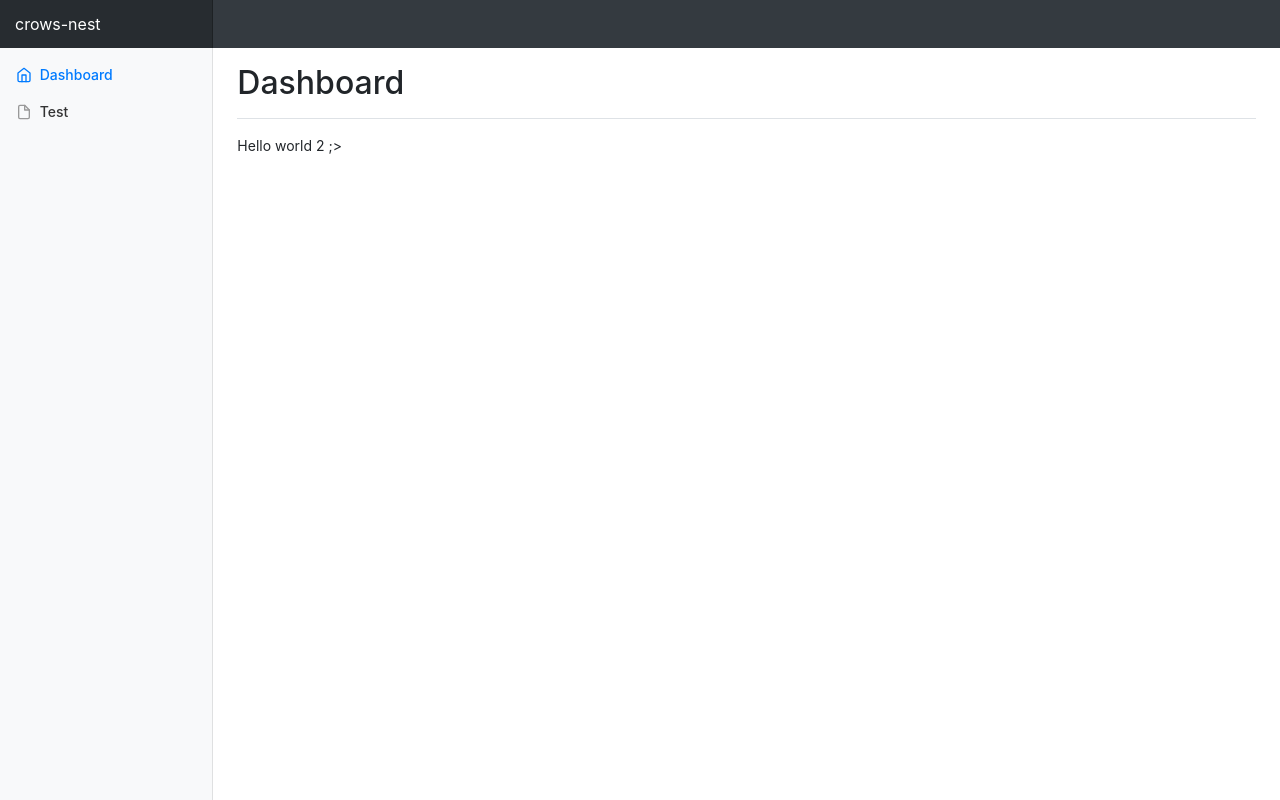
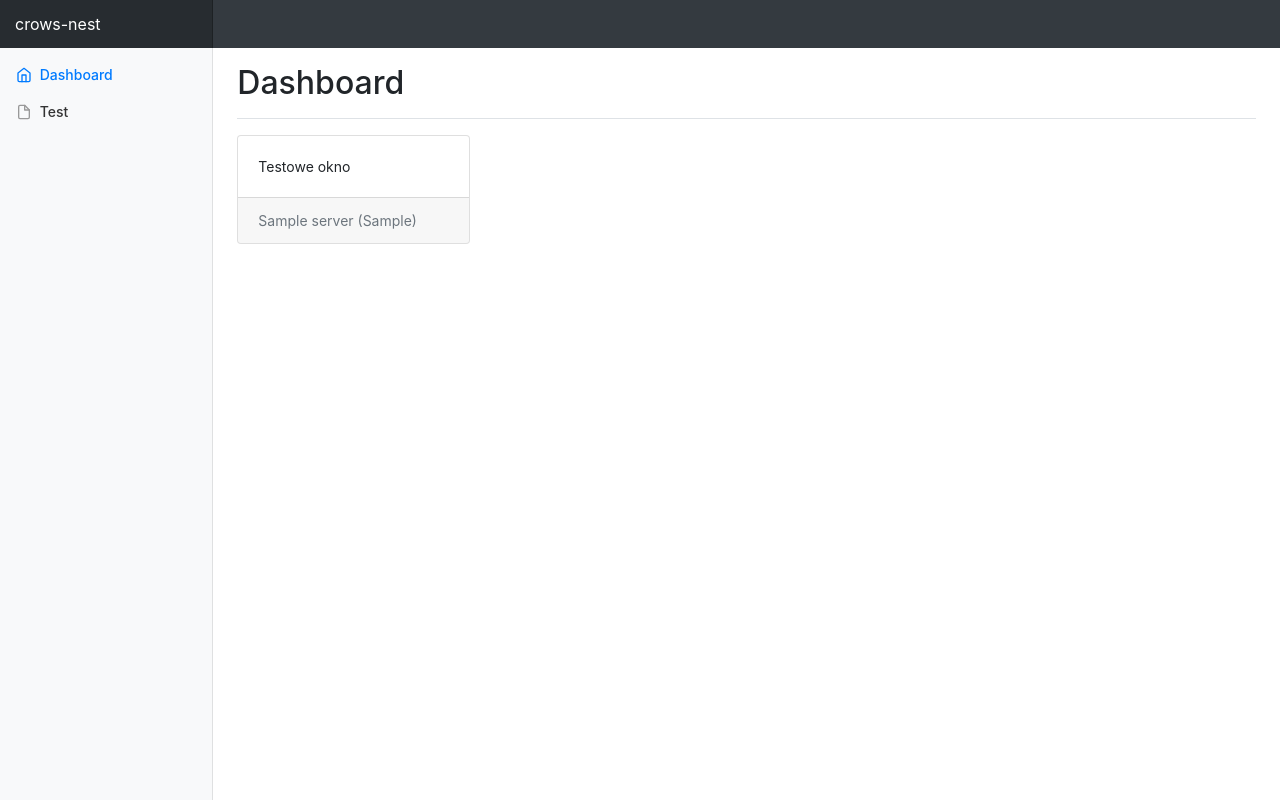
Before and after one commit to lukasszz/crows-nest, a Flask app: page / in a window 1280 px wide. Run offline with Flask 2, Linux system fonts and the light colour scheme; tables that the repository leaves empty hold one stand-in row (values such as "Sample post"); some libraries are stand-ins or nearby versions.

Commit message:
Example card's

```diff
--- a/server/routes.py
+++ b/server/routes.py
@@ -13,7 +13,9 @@ def index():
     # s = Server(name='localhost', ip='127.0.0.1')
     # db.session.add(s)
     # db.session.commit()
-    return render_template('index.html')
+    servers = Server.query.all()
+
+    return render_template('index.html', servers=servers)
 
 
 @app.route('/report', methods=['POST'])
--- a/server/templates/index.html
+++ b/server/templates/index.html
@@ -11,7 +11,22 @@
       </div>-->
     </div>
 
-    <p> Hello world 2 ;> </p>
+    <div class="row">
+    {% for serv in servers %}
+        <div class="col-lg-3">
+          <div class="card">
+
+            <div class="card-body">
+              Testowe okno
+            </div>
+
+            <div class="card-footer text-muted">
+                {{ serv.name }} ({{ serv.ip }})
+            </div>
+          </div>
+        </div>
+    {% endfor %}
+    </div>
 
   </main>
 
```
